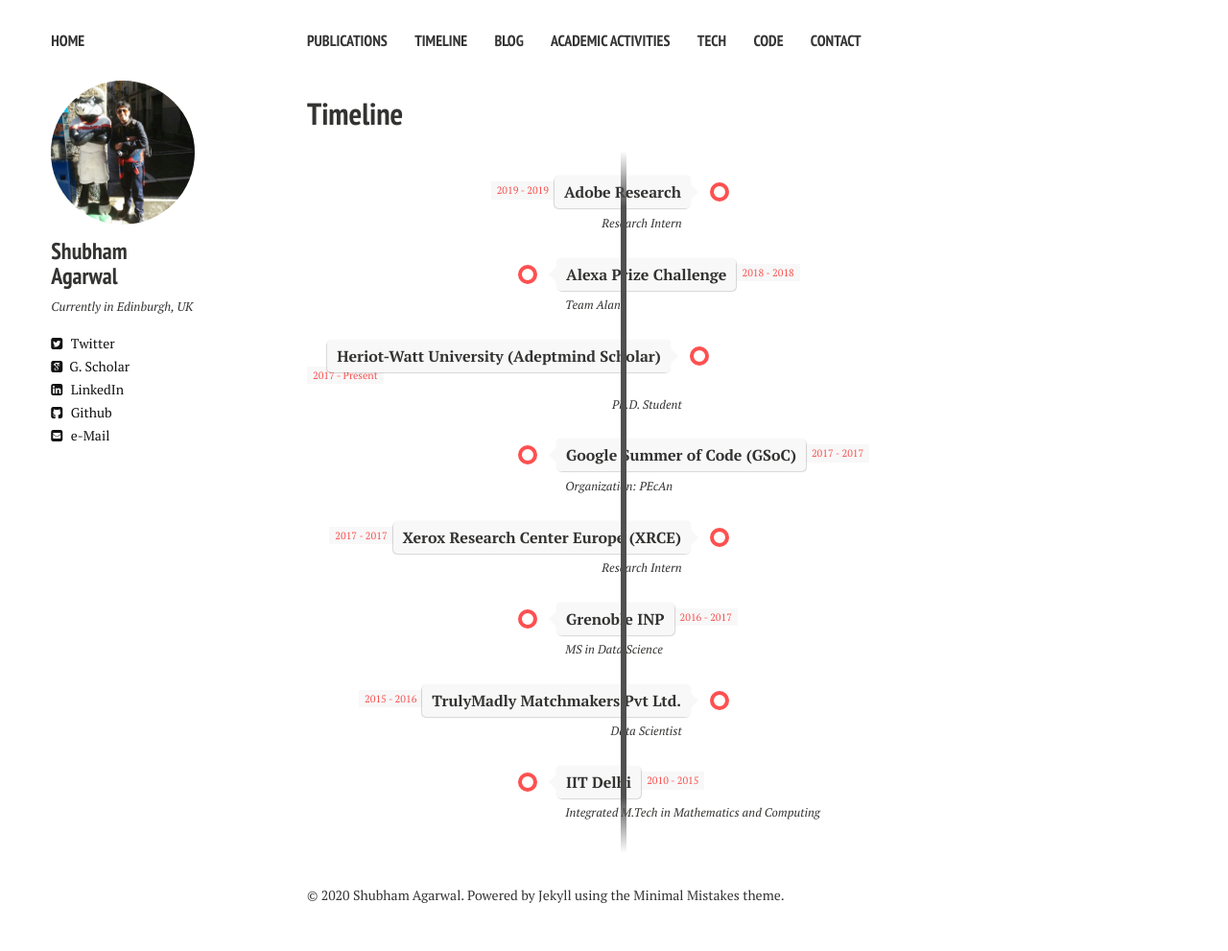
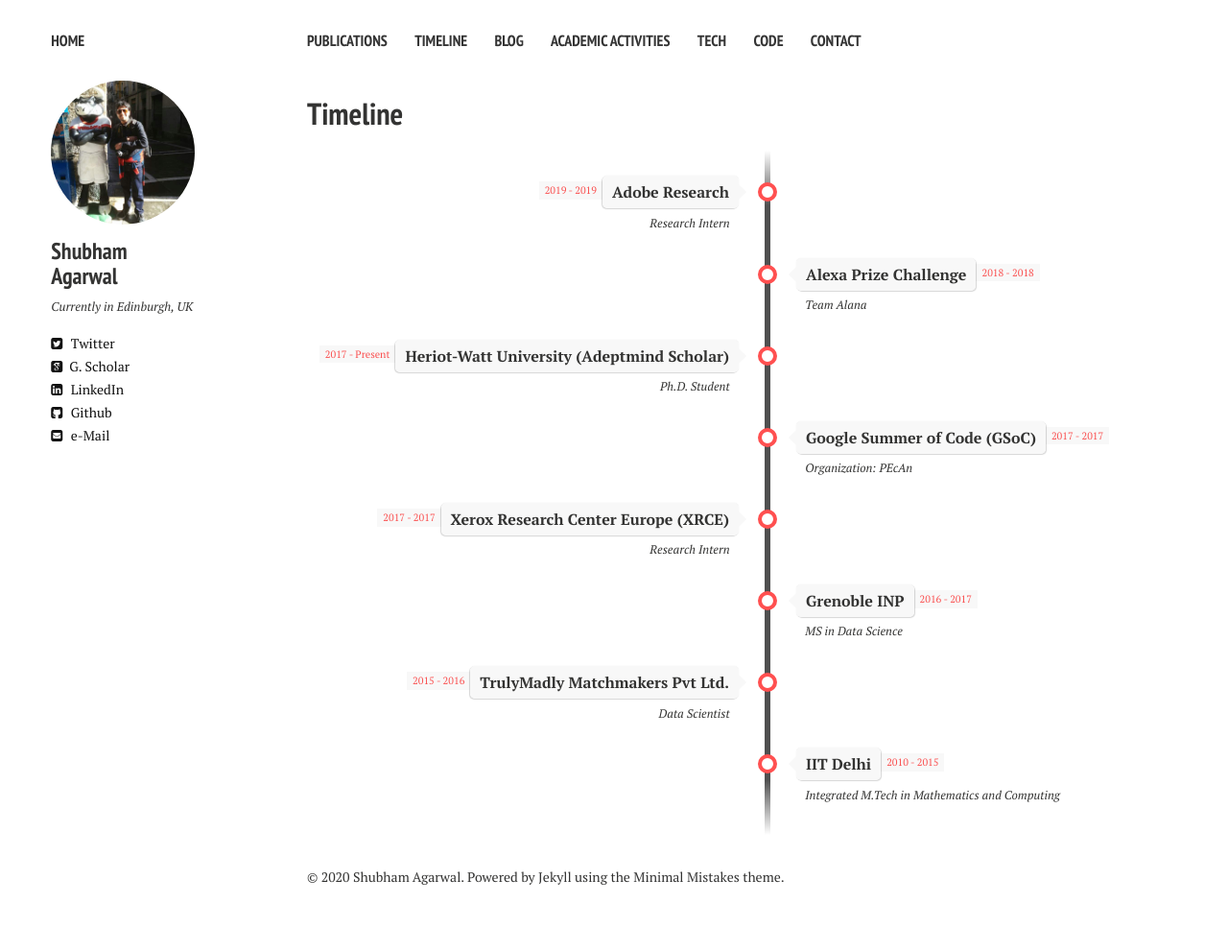
Before and after one commit to shubhamagarwal92/shubhamagarwal92.github.io, a Jekyll site: the page built from timeline.md, in a window 1280 px wide. Shown: the whole page at 96% size. Built offline with Jekyll 4.4.1, drawn with Linux system fonts in a browser that asks for light colours; nearby versions of some CDN libraries.

Commit message:
450 and 900

```diff
--- a/assets/css/timeline.css
+++ b/assets/css/timeline.css
@@ -1,6 +1,6 @@
 .timeline {
   position: relative;
-  width: 660px;
+  width: 960px;
   margin: 0 auto;
   margin-top: 20px;
   padding: 1em 0;
@@ -41,14 +41,14 @@
 
 .direction-l {
   position: relative;
-  width: 400px;
+  width: 450px;
   float: left;
   text-align: right;
 }
 
 .direction-r {
   position: relative;
-  width: 400px;
+  width: 450px;
   float: right;
 }
 
```
